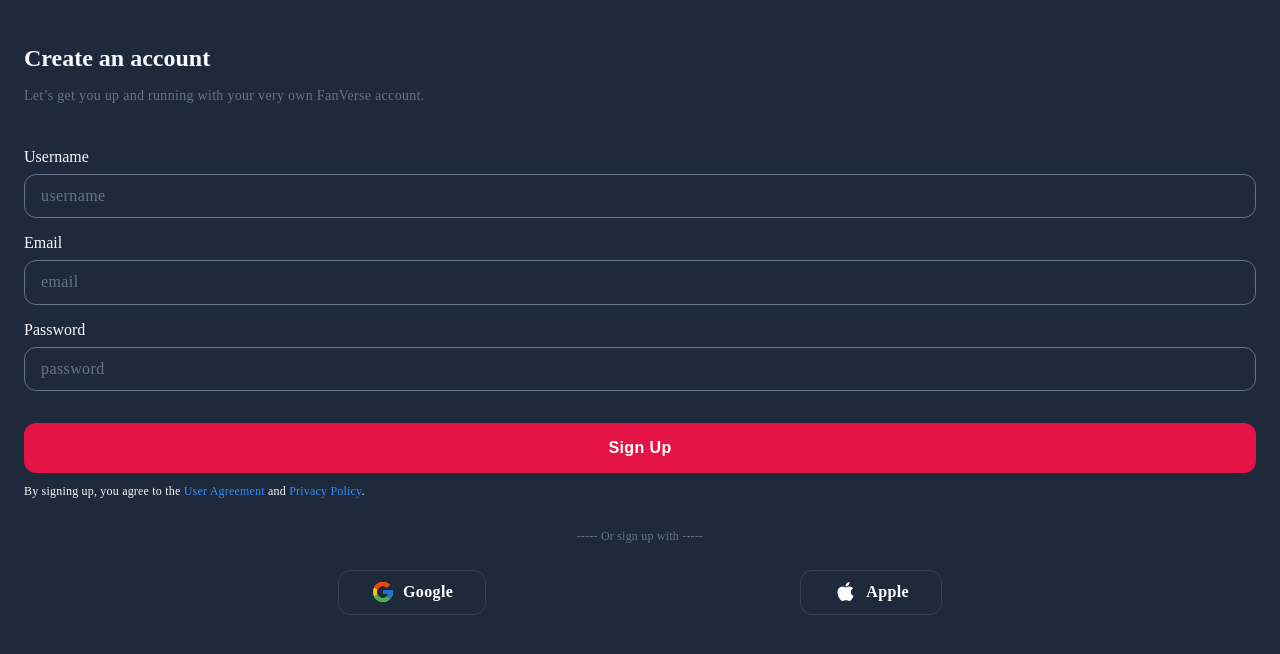
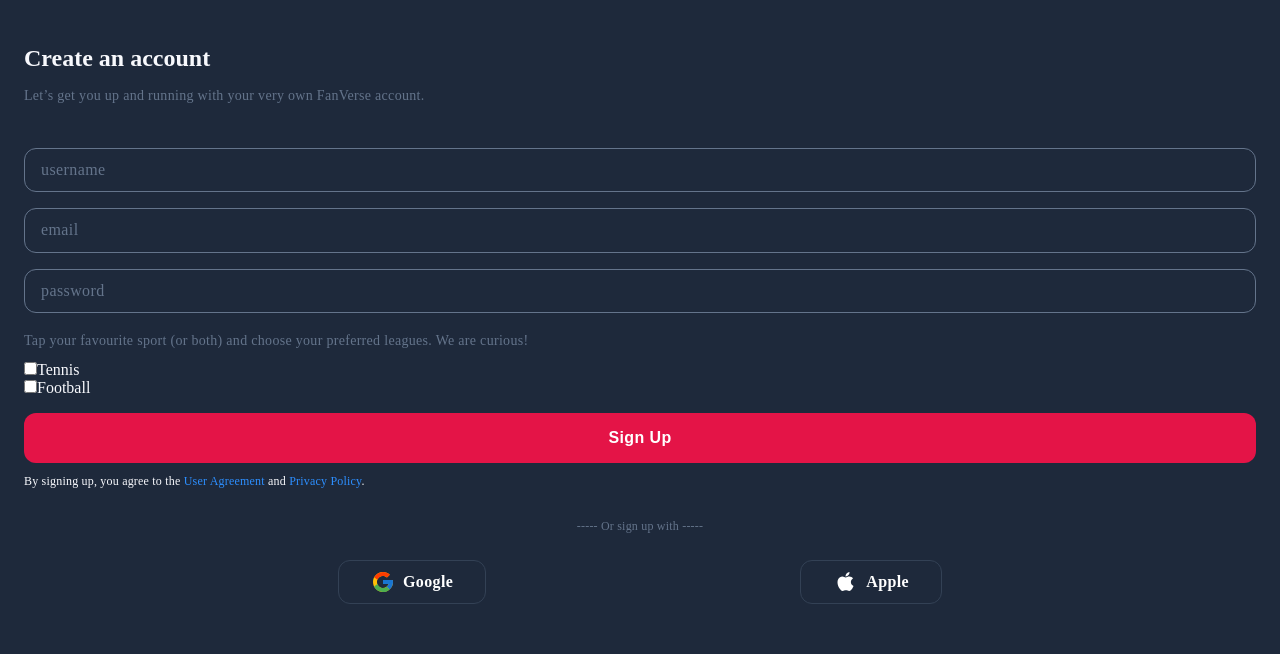
Before and after one commit to olusanyaJ/fanVerse-client, a React (Create React App) app: page /sign-up in a window 1280 px wide. Shown: the top 654 px of the page. Built offline with nearby package versions, Linux system fonts and the light colour scheme.

Commit message:
Feat: Implement state management

```diff
--- a/src/components/Input/Input.js
+++ b/src/components/Input/Input.js
@@ -3,9 +3,9 @@ import "./Input.scss";
 function Input({ label, name, type }) {
   return (
     <div className="field">
-      <label htmlFor={name} className="field__label">
+      {/* <label htmlFor={name} className="field__label">
         {label}
-      </label>
+      </label> */}
       <input
         type={type}
         id={name}
--- a/src/pages/SignupPage/SignupPage.js
+++ b/src/pages/SignupPage/SignupPage.js
@@ -10,20 +10,39 @@ const SignupPage = () => {
   const [error, setError] = useState(null);
   const navigate = useNavigate();
 
+  const [tennisChecked, setTennisChecked] = useState(false);
+  const [footballChecked, setFootballChecked] = useState(false);
+
+  const handleTennisChange = () => {
+    setTennisChecked(!tennisChecked);
+  };
+
+  const handleFootballChange = () => {
+    setFootballChecked(!footballChecked);
+  };
+
   const handleSubmit = async (event) => {
     event.preventDefault();
-    try {
-      await axios.post("http://localhost:8000/user-auth/signup", {
-        username: event.target.username.value,
-        email: event.target.email.value,
-        password: event.target.password.value,
-      });
+    // console.log(event.target.tennis.value);
+    console.log(event.target.username.value);
+    console.log(event.target.email.value);
+    console.log(event.target.password.value);
+    console.log(event.target.tennis.value);
+    console.log(event.target.football.value);
+    // try {
+    //   await axios.post("http://localhost:8000/user-auth/signup", {
+    //     username: event.target.username.value,
+    //     email: event.target.email.value,
+    //     password: event.target.password.value,
+    //     tennis: event.target.tennis.value,
+    //     football: event.football.tennis.value,
+    //   });
 
-      navigate("/login");
-    } catch (error) {
-      console.error(error);
-      setError(error.response.data);
-    }
+    //   navigate("/login");
+    // } catch (error) {
+    //   console.error(error);
+    //   setError(error.response.data);
+    // }
   };
 
   return (
@@ -36,6 +55,35 @@ const SignupPage = () => {
         <Input type="text" name="username" label="Username" />
         <Input type="text" name="email" label="Email" id="email" required />
         <Input type="password" name="password" label="Password" />
+
+        <label>
+          <p className="signup-page__choice">
+            Tap your favourite sport (or both) and choose your preferred
+            leagues. We are curious!
+          </p>
+          <div className="topping">
+            <input
+              type="checkbox"
+              id="sports_type"
+              name="tennis"
+              // value="tennis"
+              checked={tennisChecked}
+              onChange={handleTennisChange}
+            />
+            Tennis
+          </div>
+          <div className="topping">
+            <input
+              type="checkbox"
+              id="sports_type"
+              name="football"
+              // value="football"
+              checked={footballChecked}
+              onChange={handleFootballChange}
+            />
+            Football
+          </div>
+        </label>
 
         {error && <div className="signup__message">{error}</div>}
 
--- a/src/pages/SignupPage/SignupPage.scss
+++ b/src/pages/SignupPage/SignupPage.scss
@@ -65,4 +65,13 @@
     line-height: 1.275rem;
     letter-spacing: 0.0125rem;
   }
+  &__choice {
+    color: $secondary-color;
+    font-size: 0.875rem;
+    font-style: normal;
+    font-weight: 400;
+    line-height: 1.4875rem;
+    letter-spacing: 0.01875rem;
+    margin-bottom: 0.5rem;
+  }
 }
```
